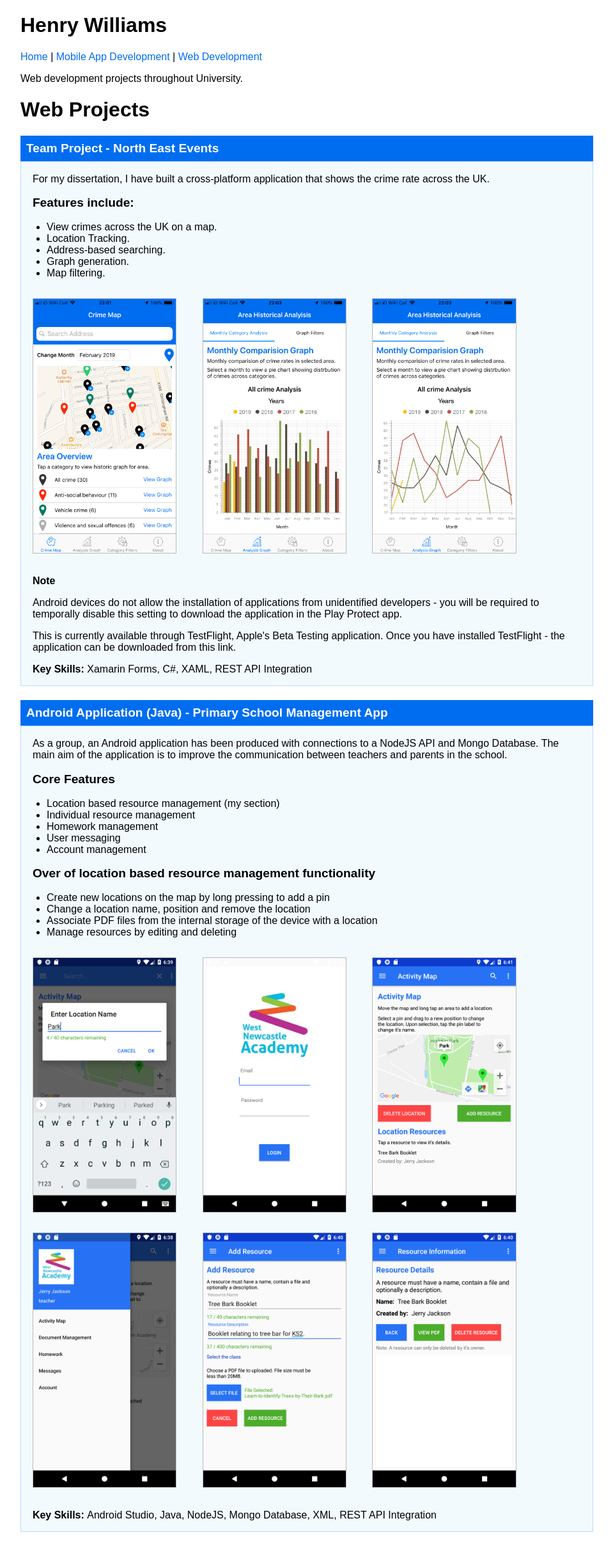
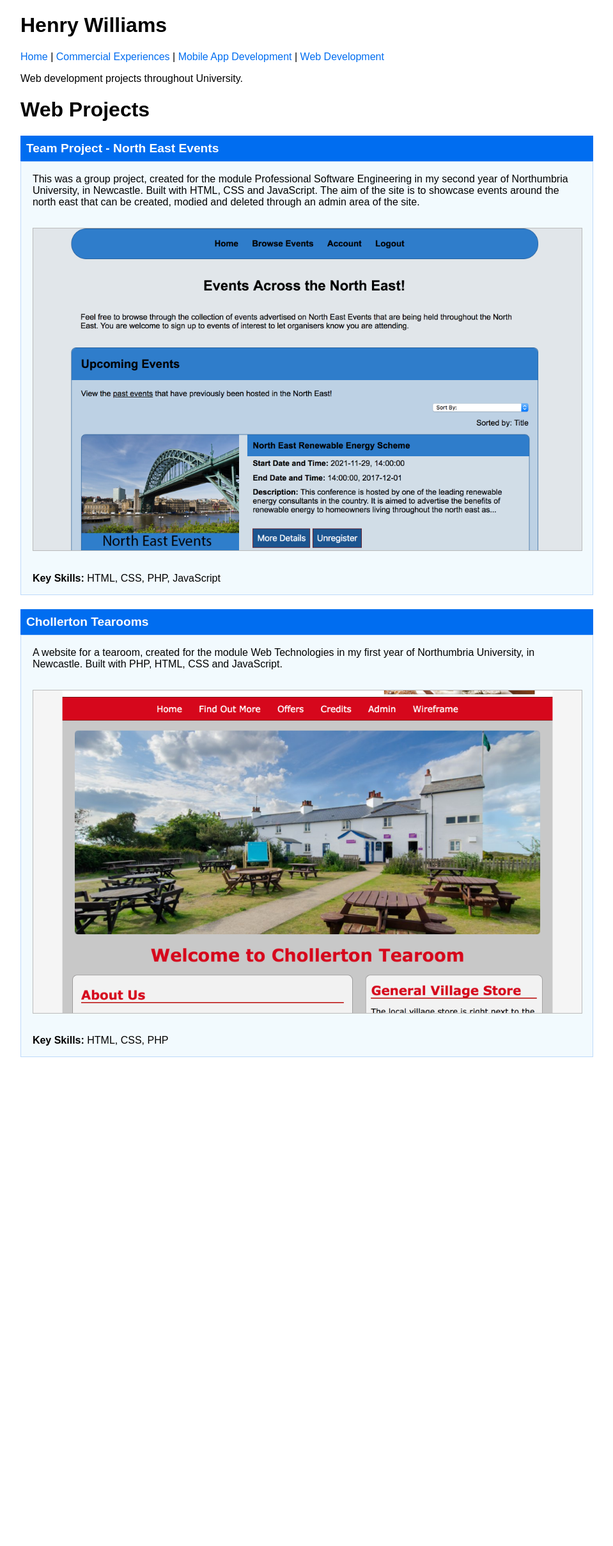
Before and after one commit to hwilliams3/hwilliams3.github.io, a PHP site: page /web_projects.html in a window 1280 px wide. Shown: the whole page at 64% size, without its empty margins (160-1119 px from the left). After the commit the page ends 1652 px from the top, so only its background shows below. Run offline with PHP 8.4, Linux system fonts and the light colour scheme.

Commit message:
added web pages

```diff
--- a/index.html
+++ b/index.html
@@ -10,6 +10,7 @@
   <h1>Henry Williams</h1>
     <nav>
       <a href="index.html">Home</a> |
+      <a href="commercial.html">Commercial Experiences</a> |
       <a href="mobile_projects.html">Mobile App Development</a> |
       <a href="web_projects.html">Web Development</a>
     </nav>
@@ -20,7 +21,8 @@
     <section>
       <p>Final year student at Northumbria University, studying Computer Science with a key interest in Mobile Application Development and Web Development.</p>
       <p>This site contains some of my key projects in relation to mobile application development and web development.</p>
-      <p>Get in touch: <a href="mailto:henry.williams01@outlook.com?Subject=Project%20Query" target="_top">Email</a></p>
+
+      <iframe src="https://www.linkedin.com/embed/feed/update/urn:li:share:6527455490883100672" height="527" width="504" frameborder="0" allowfullscreen=""></iframe>
     </section>
   </main>
 </body>
--- a/mobile_projects.html
+++ b/mobile_projects.html
@@ -10,6 +10,7 @@
   <h1>Henry Williams</h1>
     <nav>
       <a href="index.html">Home</a> |
+      <a href="commercial.html">Commercial Experiences</a> |
       <a href="mobile_projects.html">Mobile App Development</a> |
       <a href="web_projects.html">Web Development</a>
     </nav>
--- a/stylesheet.css
+++ b/stylesheet.css
@@ -32,6 +32,9 @@ img {
     width: 25%;
     margin: 1.5% 2%;
     border: 1px solid #bbbbbb;
+}
+.preview-img {
+    width: 96%;
 }
 .item {
     background-color: #bfe5fb33;
--- a/web_projects.html
+++ b/web_projects.html
@@ -10,6 +10,7 @@
   <h1>Henry Williams</h1>
   <nav>
     <a href="index.html">Home</a> |
+    <a href="commercial.html">Commercial Experiences</a> |
     <a href="mobile_projects.html">Mobile App Development</a> |
     <a href="web_projects.html">Web Development</a>
   </nav>
@@ -25,63 +26,17 @@
 
     <h2>Team Project - North East Events</h2>
     <section class="item">
-      <p> For my dissertation, I have  built a cross-platform application that shows the crime rate across the UK. </p>
-      <h3>Features include:</h3>
-      <ul>
-        <li>View crimes across the UK on a map.</li>
-        <li>Location Tracking.</li>
-        <li>Address-based searching.</li>
-        <li>Graph generation.</li>
-        <li>Map filtering.</li>
-      </ul>
-
-      <section class="image_container">
-        <img src="themes/images/crime_stats/img_crime_map_example.png"/>
-        <img src="themes/images/crime_stats/img_bar_graph_example.png"/>
-        <img src="themes/images/crime_stats/img_line_graph_example.png"/>
-      </section>
-
-      <p><strong>Note</strong></p>
-
-      <p class="detail">Android devices do not allow the installation of applications from unidentified developers - you will be required to temporally disable this setting to download the application in the Play Protect app.</p>
-      <p class="detail">This is currently available through TestFlight, Apple's Beta Testing application. Once you have installed TestFlight - the application can be downloaded from this link.</p>
-
-      <p><strong>Key Skills: </strong> Xamarin Forms, C#, XAML, REST API Integration</p>
+      <p> This was a group project, created for the module Professional Software Engineering in my second year of Northumbria University, in Newcastle. Built with HTML, CSS and JavaScript. The aim of the site is to showcase events around the north east that can be created, modied and deleted through an admin area of the site.</p>
+      <img src="themes/images/web_projects/img_north_east_events_site_preview.png" class="preview-img"/>
+      <p><strong>Key Skills: </strong> HTML, CSS, PHP, JavaScript</p>
     </section>
 
-    <h2>Android Application (Java) - Primary School Management App</h2>
+    <h2>Chollerton Tearooms</h2>
     <section class="item">
 
-      <p> As a group, an Android application has been produced with connections to a NodeJS API and Mongo Database. The main aim of the application is to improve the communication between teachers and parents in the school.</p>
-
-      <h3>Core Features</h3>
-      <ul>
-        <li>Location based resource management (my section)</li>
-        <li>Individual resource management</li>
-        <li>Homework management</li>
-        <li>User messaging</li>
-        <li>Account management</li>
-      </ul>
-
-      <h3>Over of location based resource management functionality</h3>
-      <ul>
-        <li>Create new locations on the map by long pressing to add a pin</li>
-        <li>Change a location name, position and remove the location</li>
-        <li>Associate PDF files from the internal storage of the device with a location</li>
-        <li>Manage resources by editing and deleting</li>
-      </ul>
-
-
-      <section class="image_container">
-        <img src="themes/images/school_app/img_school_app_location_new.png"/>
-        <img src="themes/images/school_app/img_school_app_login.png"/>
-        <img src="themes/images/school_app/img_school_app_map.png"/>
-        <img src="themes/images/school_app/img_school_app_menu.png"/>
-        <img src="themes/images/school_app/img_school_app_resource_new.png"/>
-        <img src="themes/images/school_app/img_school_app_resource_view.png"/>
-      </section>
-
-      <p><strong>Key Skills: </strong> Android Studio, Java, NodeJS, Mongo Database, XML, REST API Integration</p>
+      <p>A website for a tearoom, created for the module Web Technologies in my first year of Northumbria University, in Newcastle. Built with PHP, HTML, CSS and JavaScript.</p>
+      <img src="themes/images/web_projects/img_chollerton_tearooms_site_preview.png" class="preview-img"/>
+      <p><strong>Key Skills: </strong> HTML, CSS, PHP</p>
     </section>
   </main>
 </body>
```
Also changed, not shown: commercial.html (added, +53 -0 lines), themes/images/web_projects/img_chollerton_tearooms_site_preview.png (added), themes/images/web_projects/img_north_east_events_site_preview.png (added).
